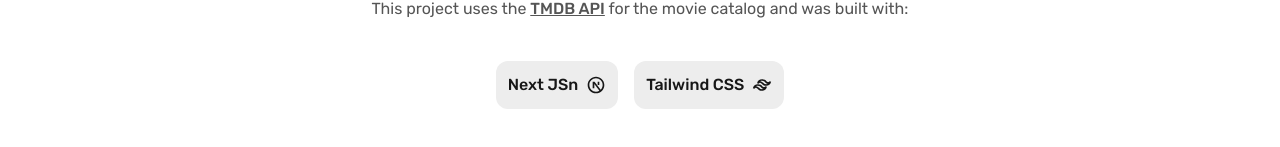
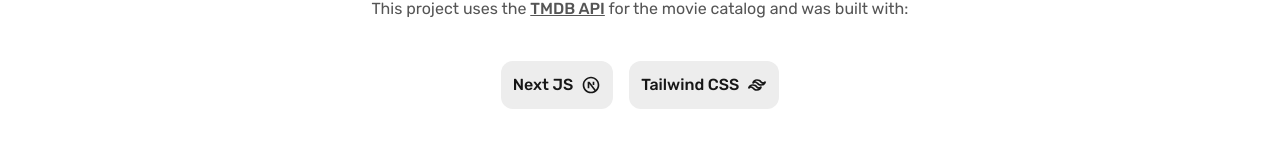
Before and after one commit to fernandaorms/ghibli-movies, a Next.js app: page / in a window 1280 px wide. Shown: the part 2128-2275 px from the top of the page. Built offline with nearby package versions, Linux system fonts and the light colour scheme.

Commit message:
sm fix - text

```diff
--- a/src/layout/home/tech.tsx
+++ b/src/layout/home/tech.tsx
@@ -50,7 +50,7 @@
 
                     <div className='flex items-center justify-center gap-4 flex-wrap font-medium mt-6 xl:mt-10'>
                         <div className='flex items-center gap-2 bg-foreground-light py-3 px-3 rounded-xl'>
-                            <span>Next JSn</span>
+                            <span>Next JS</span>
                             <RiNextjsLine className='text-xl' />
                         </div>
 
```
